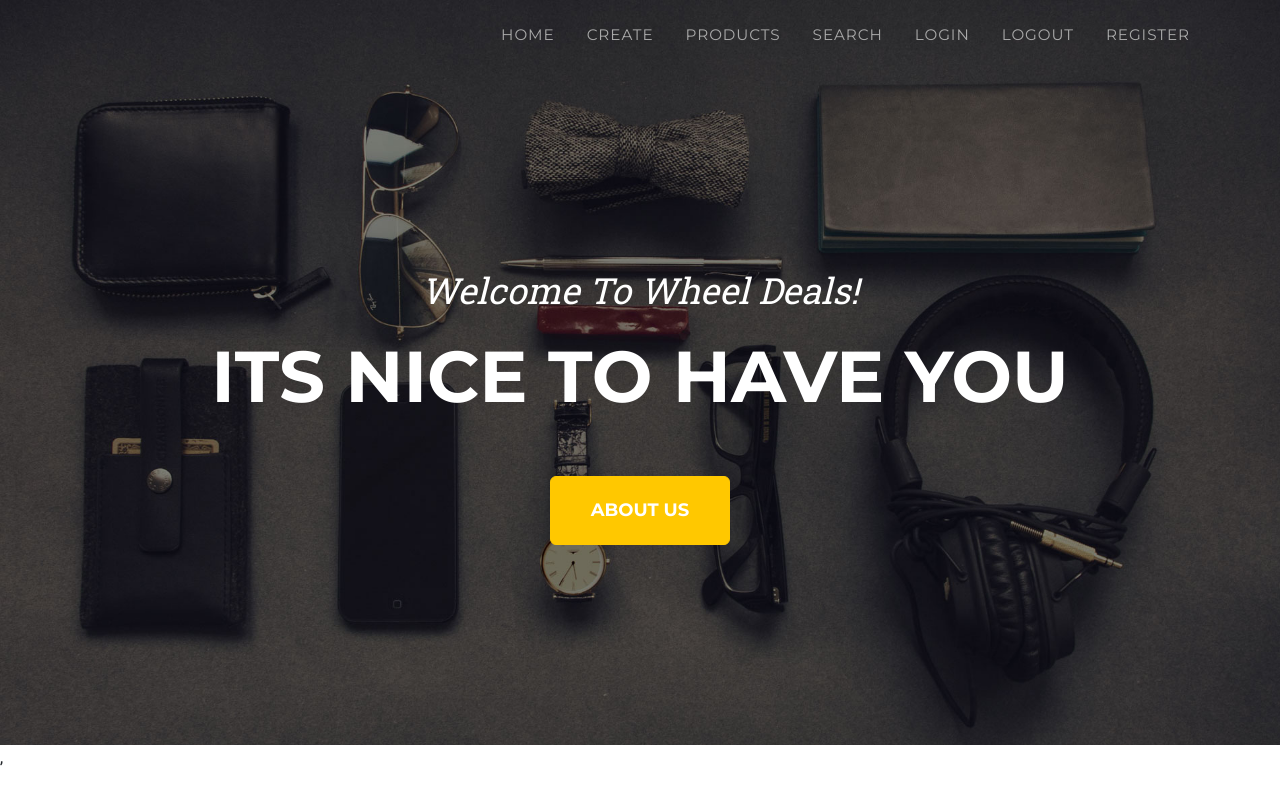
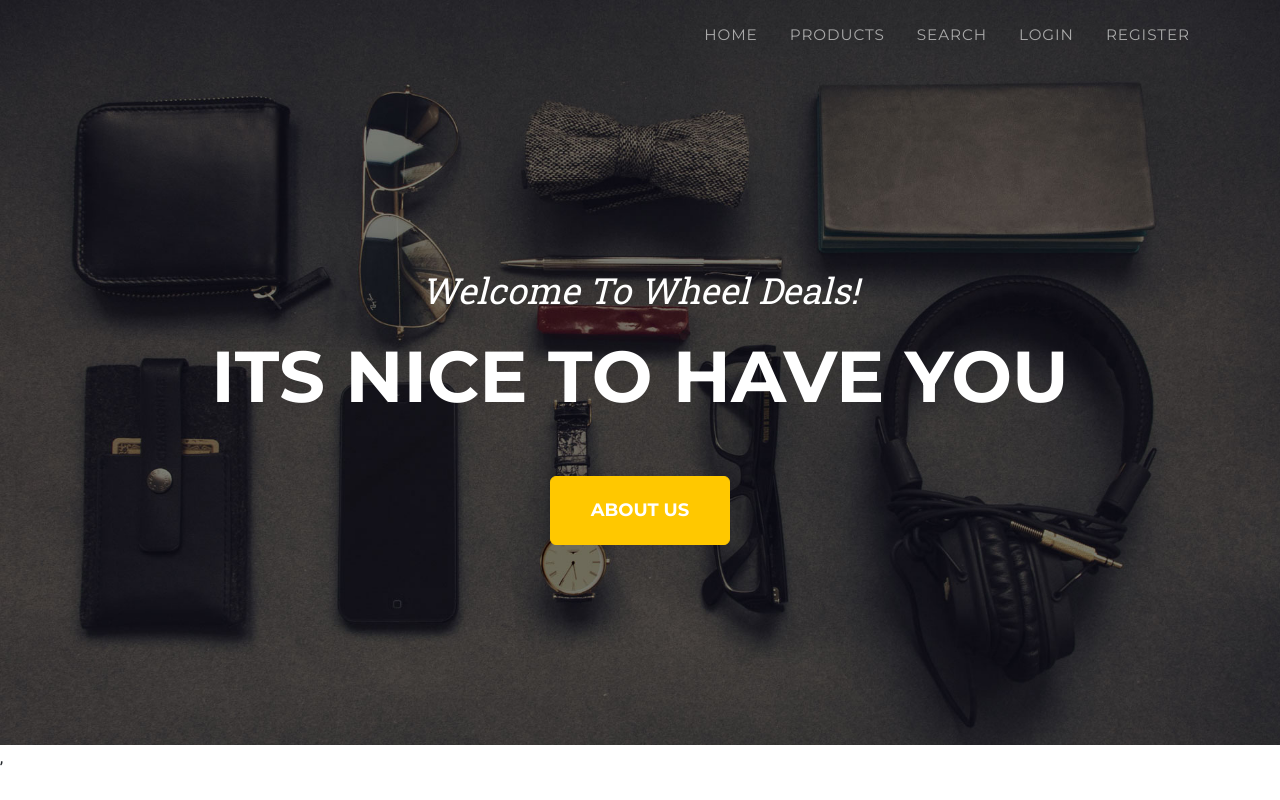
Before and after one commit to iva-garlova/Wheel-Deals, a React (Vite) app in the folder client/: page / in a window 1280 px wide. Built offline with nearby package versions, Linux system fonts and the light colour scheme.

Commit message:
add dynamic navigation

```diff
--- a/client/package.json
+++ b/client/package.json
@@ -10,7 +10,7 @@
     "preview": "vite preview"
   },
   "dependencies": {
-    "bootstrap": "^5.3.3",
+    "bootstrap": "^5.3.5",
     "react": "^19.0.0",
     "react-dom": "^19.0.0",
     "react-router": "^7.4.1"
--- a/client/src/App.jsx
+++ b/client/src/App.jsx
@@ -15,6 +15,7 @@ import Products from "./components/products/Products";
 import Details from "./components/details/Details";
 import { useState } from "react";
 import Logout from "./components/logout/Logout";
+import 'bootstrap/dist/css/bootstrap.min.css'
 
 
 
--- a/client/src/components/navigation/Navigation.jsx
+++ b/client/src/components/navigation/Navigation.jsx
@@ -1,6 +1,9 @@
+import { useContext } from 'react';
 import {Link} from 'react-router'
+import { userContext } from '../../contexts/userContext';
 
 export default function Navigation() {
+    const { email } = useContext(userContext);
     return (
 
         <nav className="navbar navbar-expand-lg navbar-dark fixed-top" id="mainNav">
@@ -8,19 +11,29 @@ export default function Navigation() {
         <Link className="navbar-brand" to="#page-top">
   {/* <img src="/img/horizontal.svg" alt="Logo" /> */}
        </Link>
-            <button className="navbar-toggler" type="button" data-bs-toggle="collapse" data-bs-target="#navbarResponsive" aria-controls="navbarResponsive" aria-expanded="false" aria-label="Toggle navigation">
+            {/* <button className="navbar-toggler" type="button" data-bs-toggle="collapse" data-bs-target="#navbarResponsive" aria-controls="navbarResponsive" aria-expanded="false" aria-label="Toggle navigation">
                 Menu
                 <i className="fas fa-bars ms-1"></i>
-            </button>
+            </button> */}
             <div className="collapse navbar-collapse" id="navbarResponsive">
-                <ul className="navbar-nav text-uppercase ms-auto py-4 py-lg-0">
+                <ul className="navbar-nav text-uppercase ms-auto d-flex">
                     <li className="nav-item"><Link className="nav-link" to="/">Home</Link></li>
-                    <li className="nav-item"><Link className="nav-link" to="/products/create">Create</Link></li>
                     <li className="nav-item"><Link className="nav-link" to="/products">Products</Link></li>
                     <li className="nav-item"><Link className="nav-link" to="/search">Search</Link></li>
-                    <li className="nav-item"><Link className="nav-link" to="/login">Login</Link></li>
+                    {email
+                    ? (
+                        <>
+                    <li className="nav-item"><Link className="nav-link" to="/products/create">Create</Link></li>
                     <li className="nav-item"><Link className="nav-link" to="/logout">Logout</Link></li>
-                    <li className="nav-item"><Link className="nav-link" to="/register">Register</Link></li>
+                    </>
+                    )
+                    : (
+                    <>
+                        <li className="nav-item"><Link className="nav-link" to="/login">Login</Link></li>
+                        <li className="nav-item"><Link className="nav-link" to="/register">Register</Link></li>
+                        </>
+                    )
+                }
                 </ul>
             </div>
         </div>
```
Also changed, not shown: client/src/styles/styles.css, 1 other file (tests, documents, lock files or other folders).
